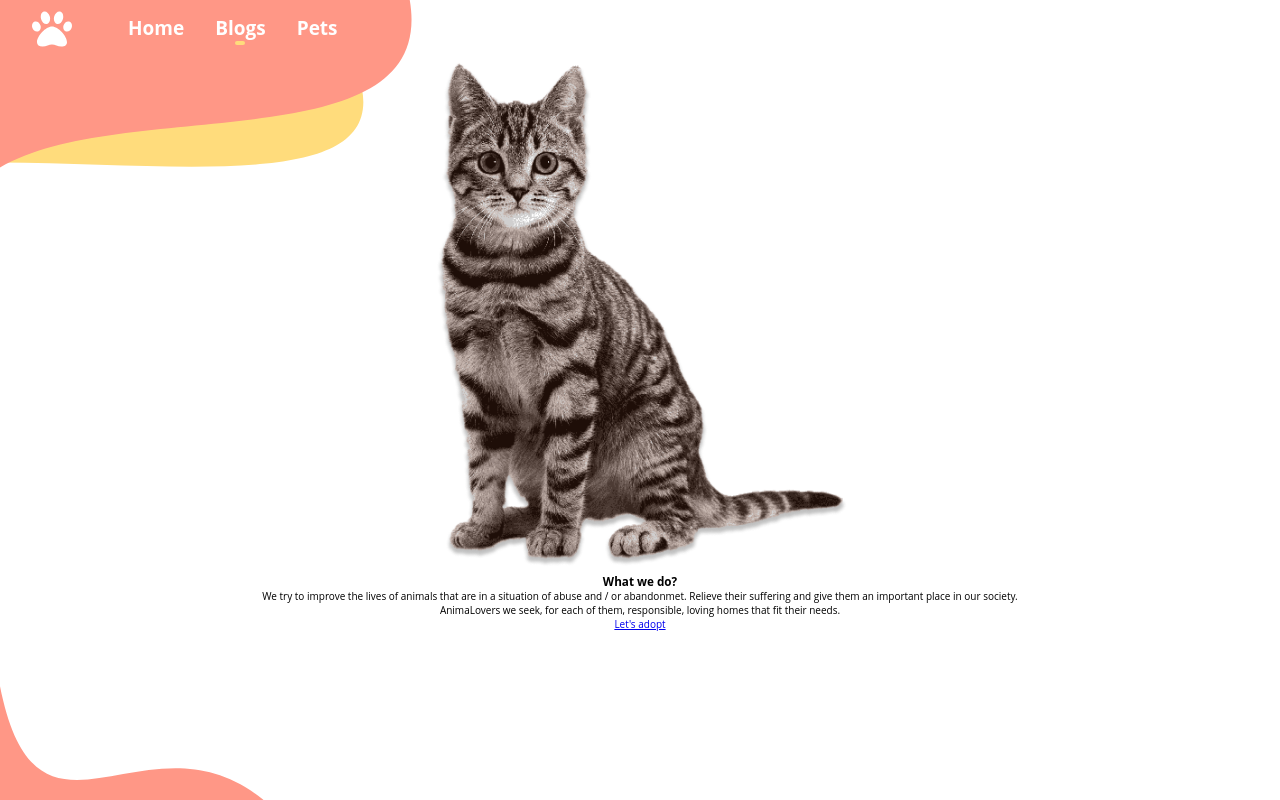
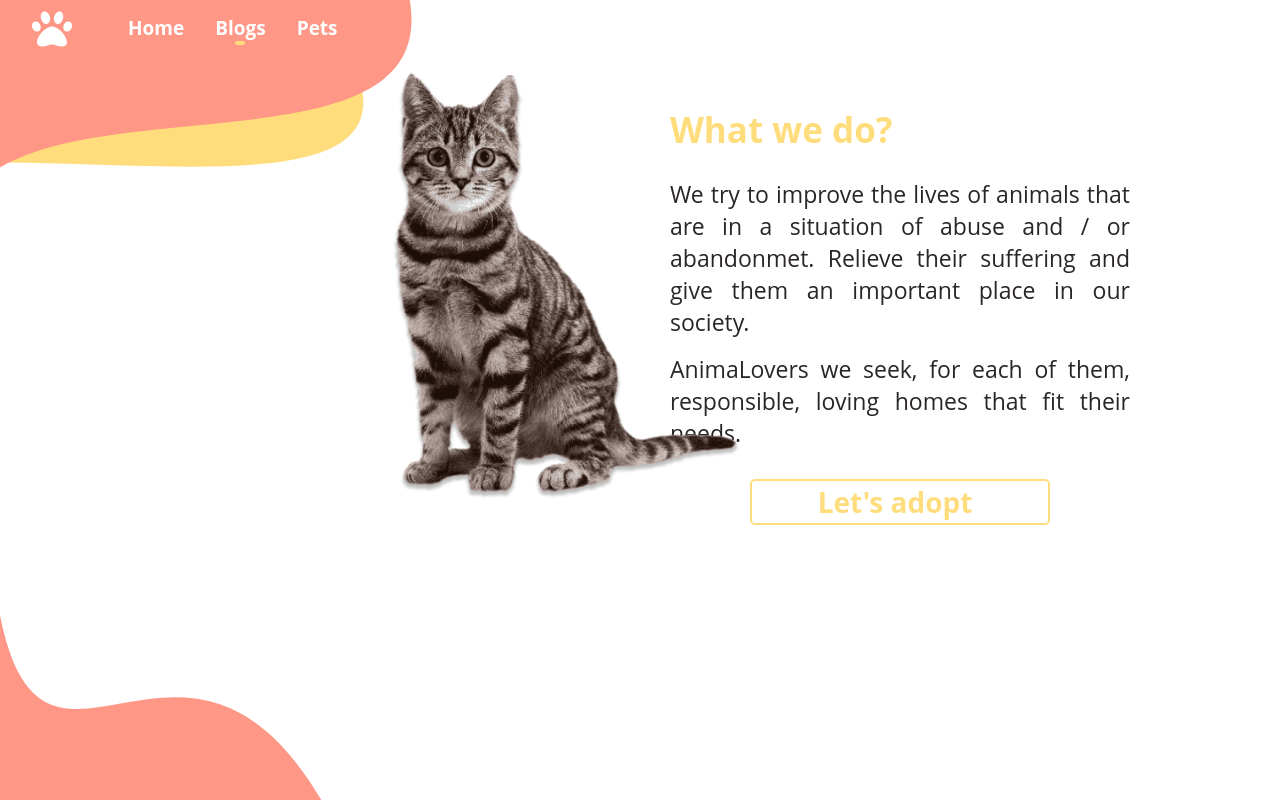
Before and after one commit to LoreA-dev/Adoption-WebSite, a React (Create React App) app in the folder v2/: page /home in a window 1280 px wide. Shown: the top 800 px of the page. Built offline with nearby package versions, Linux system fonts and the light colour scheme.

Commit message:
import css home

```diff
--- a/v2/src/containers/HomeView/HomeViewContainer.js
+++ b/v2/src/containers/HomeView/HomeViewContainer.js
@@ -1,5 +1,5 @@
 import React from 'react'
-
+import './homepage.css'
 const HomeContainerView = ()=>{
     return (
         <main class="mainContainer">
--- /dev/null
+++ b/v2/src/containers/HomeView/homepage.css
@@ -0,0 +1,140 @@
+
+.mainContainer{
+    display: flex;
+    flex-wrap: wrap;
+    justify-content:center;
+    height: calc(100vh - 6rem);
+    position: relative;
+}
+.imageContainer{
+    margin: 10px;
+    width: 500px;
+}
+.imageContainer img{
+    position: absolute;
+    width:35rem;
+}
+.contentContainer{
+    display: flex;
+    flex-wrap: wrap;
+    width: 500px;
+    height: 500px;
+    padding: 10px;
+    font-size: 2.3rem;
+    justify-content: center;
+    align-content: center;
+}
+#textContent{
+    padding: 10px;
+    text-align: justify;
+    color: var(--baseColor);
+
+}
+#textContent h3{
+    color: var(--secondaryColor);
+    padding-bottom: 10px;
+    font-size: 3.5rem;
+}
+#textContent p{
+    margin-top: 15px;
+}
+.btn{
+    display:flex;
+    justify-content:center;
+    align-items:center;
+    color:var(--secondaryColor);
+    font-size: 2.8rem;
+    font-weight:bold ;
+    text-decoration: none;
+    margin-top:2rem;
+    transition: color .5s ease;
+    transition: background .5s ease;
+    border-radius: .5rem;
+    padding:.2rem 1rem;
+    border:2px solid var(--secondaryColor);
+    width:300px;
+    outline: none;
+    text-decoration: none;
+}
+.btn:hover{
+    background: var(--secondaryColor);
+    color:#fff;
+
+}
+.btn i {
+    margin-left: 1rem;
+}
+
+#requirementsContainer{
+    display: grid;
+    grid-template-rows: 100px 1fr;
+    grid-template-areas:
+        "requirementsTitle";
+
+    margin: 50px 0;
+    justify-items: center;
+    position: relative;
+}
+#main{
+    width: 90%;
+    padding: 20px;
+    display: grid;
+    grid-template-columns: repeat(3,1fr);
+    grid-gap: .5rem;
+    grid-template-rows: 110px 110px;
+    justify-content: center;
+    margin-top: 50px;
+    margin-bottom: 50px;
+}
+#requirementsTitle{
+    color: var(--baseColor);
+    text-align: center;
+    font-size: 3rem;
+    margin: 50px 0;
+}
+.requirement{
+    display: flex;
+    flex-direction: column;
+    align-self: center;
+    justify-self: center;
+    height: 80px;
+    width: 320px;
+    padding: 15px;
+    border-radius: 10px;
+    box-shadow: 0 0 4px 0.5px rgb(238, 237, 237);;
+    border-bottom: 5px solid var(--primaryColor);
+    background: #fff;
+    transition: all .2s ease-in;
+    font-size: 2rem;
+}
+.textFullRequirements{
+    display: block;
+    text-align: justify;
+    color:rgb(102, 97, 97);
+    opacity: 0;
+    font-size: 1.7rem;
+    padding: 10px;
+}
+.requirement:hover{
+    z-index: 1000;
+    height: 200px;
+}
+.requirement:hover .textFullRequirements{
+    opacity: 1;
+    transition: opacity .5s ease-in-out;
+}
+.textRequierementContainer{
+    display: flex;
+    flex-direction: row;
+    align-items: center;
+    color: var(--baseColor);
+}
+#main i{
+    float: left;
+    color: var(--primaryColor) ;
+    font-size: 3.5rem;
+    margin: 5px;
+}
+#textInsideRequirements{
+    padding: 5px;
+}
```
